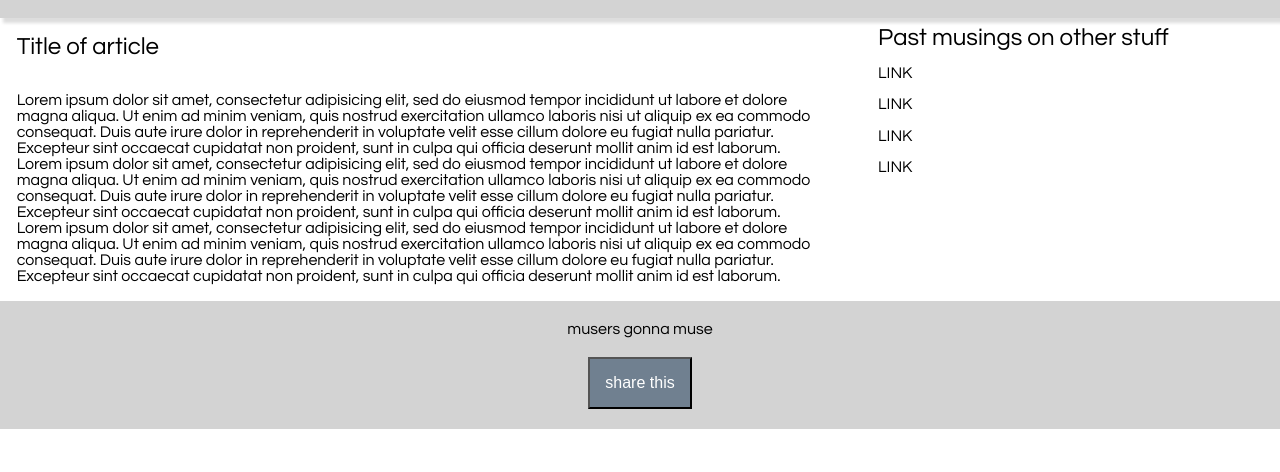
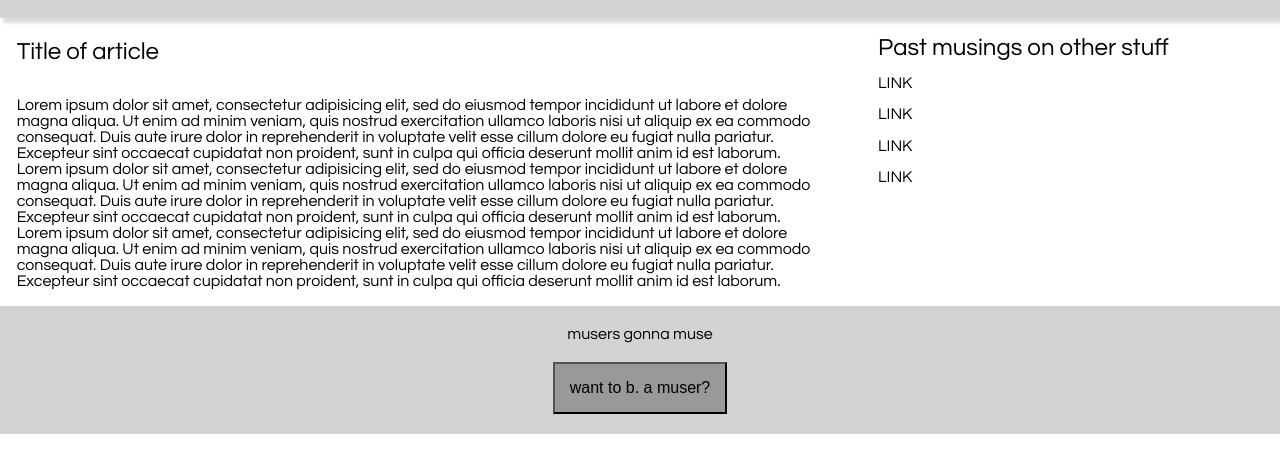
Before and after one commit to bethbaff/muse, a plain HTML site: page other.html in a window 1280 px wide. Shown: the part 196-668 px from the top of the page. Drawn offline with Linux system fonts and the light colour scheme.

Commit message:
button switch, formatting nit picks

```diff
--- a/css/styles.css
+++ b/css/styles.css
@@ -71,6 +71,14 @@ h2 {
   box-shadow: 4px 4px 3px 1px #ddd;
 }
 
+.pastarticle h3 {
+  margin-top: 10px;
+}
+
+.article h3 {
+  margin-top: 5px;
+}
+
 .topics li {
   font-size: 1rem;
   float: left;
@@ -122,7 +130,7 @@ footer {
 .footerbutton button {
   margin-top: 20px;
   padding: 15px;
-  background-color: slategrey;
+  background-color: #999999;
   font-size: 1rem;
   clear: both;
   color: white;
--- a/other.html
+++ b/other.html
@@ -48,9 +48,9 @@
 
   <footer>
       musers gonna muse
-    <div class="footerbutton">
-      <button type="button">share this</button>
-    </div>
+      <div class="footerbutton">
+        <button type="button"><a href="form.html">want to b. a muser?</a></button>
+      </div>
 
   </footer>
 
```
Also changed, not shown: form.html (+1 -1 lines), health.html (+3 -3 lines), impinv.html (+3 -3 lines), meet.html (+3 -3 lines), politics.html (+3 -3 lines).
